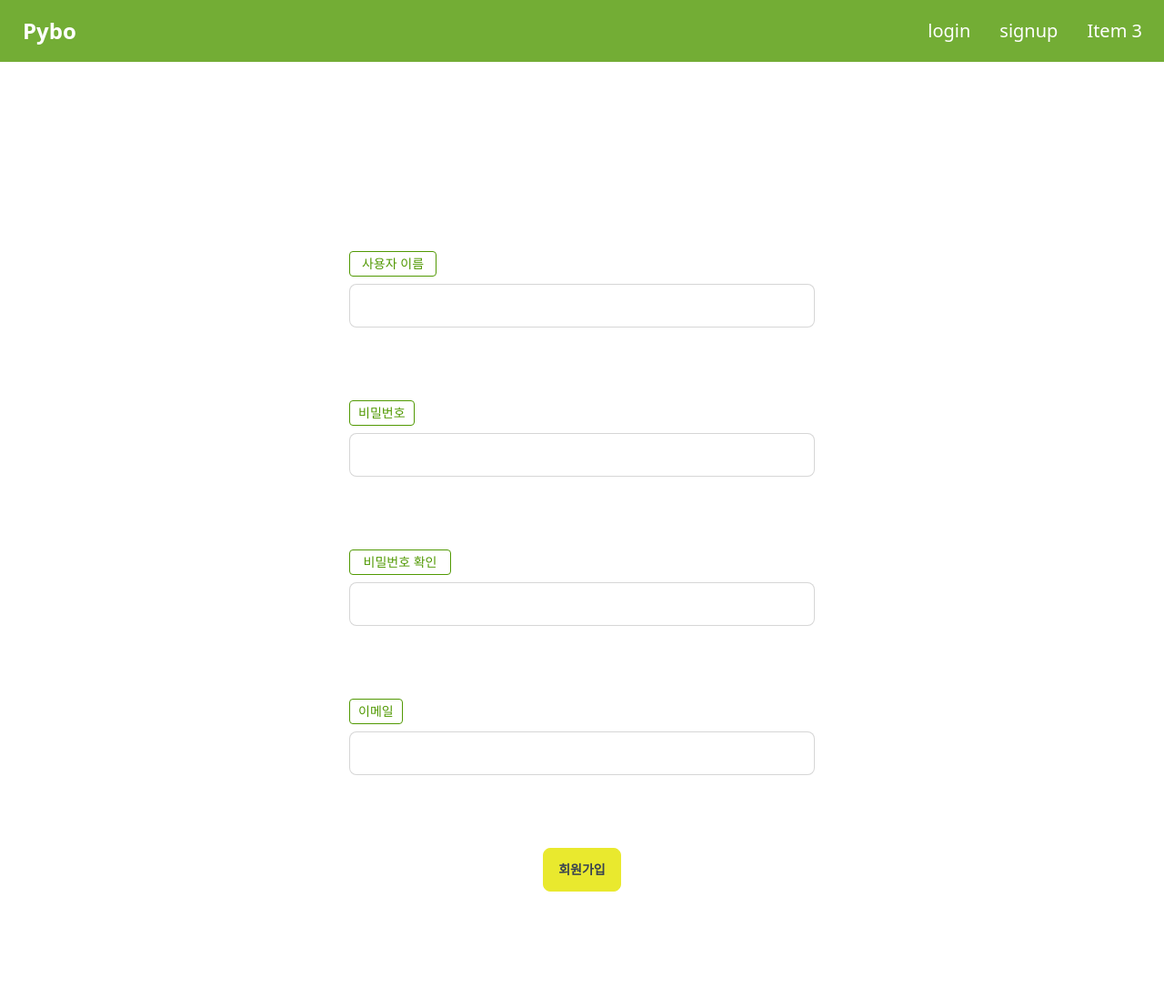
After one commit to miruy/Pybo, a Django app: page /common/signup/ in a window 1280 px wide. The commit adds this page. Shown: the whole page at 91% size. Run offline with Django 4.2, Linux system fonts and the light colour scheme; style sheets or scripts are compiled from the project's sources; some libraries are stand-ins or nearby versions.

Commit message:
django 게시판 회원가입 추가

```diff
--- /dev/null
+++ b/mysite/common/forms.py
@@ -0,0 +1,11 @@
+from django import forms
+from django.contrib.auth.forms import UserCreationForm
+from django.contrib.auth.models import User
+
+
+class UserForm(UserCreationForm):  # 회원가입 폼
+    email = forms.EmailField(label="이메일")
+
+    class Meta:
+        model = User
+        fields = ("username", "password1", "password2", "email")  # password1 : 입력 비밀번호 , password2 : 확인용 비밀번호
--- a/mysite/common/urls.py
+++ b/mysite/common/urls.py
@@ -1,9 +1,11 @@
 from django.urls import path
 from django.contrib.auth import views as auth_views
+from . import views
 
 app_name = 'common'
 
 urlpatterns = [
     path('login/', auth_views.LoginView.as_view(template_name='common/login.html'), name='login'),
     path('logout/', auth_views.LogoutView.as_view(), name='logout'),
+    path('signup/', views.signup, name='signup'),
 ]
--- a/mysite/common/views.py
+++ b/mysite/common/views.py
@@ -1,3 +1,22 @@
 from django.shortcuts import render
 
 # Create your views here.
+
+from django.contrib.auth import authenticate, login
+from django.shortcuts import render, redirect
+from common.forms import UserForm
+
+
+def signup(request):    # 회원가입 함수
+    if request.method == "POST":
+        form = UserForm(request.POST)
+        if form.is_valid():     # POST로 요청 시 회원가입 진행
+            form.save()
+            username = form.cleaned_data.get('username')       # form.cleaned_data : 폼의 입력값을 개별적으로 얻고 싶을 때 사용
+            raw_password = form.cleaned_data.get('password1')
+            user = authenticate(username=username, password=raw_password)   # 사용자 인증 :  사용자명과 비밀번호가 정확한지 검증
+            login(request, user)    # 로그인 : (위에 검증된)사용자 세션 생성
+            return redirect('index')
+    else:       # GET로 요청 시 회원가입 폼으로 이동
+        form = UserForm()
+    return render(request, 'common/signup.html', {'form': form})
--- a/mysite/pybo/views.py
+++ b/mysite/pybo/views.py
@@ -10,7 +10,7 @@ from django.core.paginator import Paginator
 
 
 def index(request):
-    page = request.GET.get('page', '1')  # 페이지 : http://localhost:8000/pybo/?page=1 처럼 GET 방식으로 호출된 URL에서 page값을 가져올 때 사용하는데 메인페이지로 호출됫을 시 기본값으로 page를 1로 설정
+    page = request.GET.get('page', '1')     # 페이지 : http://localhost:8000/pybo/?page=1 처럼 GET 방식으로 호출된 URL에서 page값을 가져올 때 사용하는데 메인페이지로 호출됫을 시 기본값으로 page를 1로 설정
     question_list = Question.objects.order_by('-create_date')   # order_by() : 조회 결과를 정렬하는 함수, -가 있으면 역방향/없으면 순방향
     paginator = Paginator(question_list, 10)    # 페이지 당 10개씩 보여주기
     page_obj = paginator.get_page(page)  # 요청된 페이지에 해당되는 페이징 객체 생성 -> 페이징 객체에는 다양한 속성 존재(블로그 참고)
@@ -55,7 +55,7 @@ def question_create(request):   # 질문 등록 메서드
         if form.is_valid():   # 요청이 온 객체가 데이터를 가지고 있다면(질문제목과 내용이 있다면)
             question = form.save(commit=False)  # 질문제목, 내용 데이터 임시 저장(아직 DB에는 저장안함)
             question.create_date = timezone.now()   # 작성일 저장
-            question.save() # 데이터를 실제로 객체에 저장(실제 DB에 데이터 저장)
+            question.save()  # 데이터를 실제로 객체에 저장(실제 DB에 데이터 저장)
             return redirect('pybo:index')   # 성공 후 질문 목록페이지로 리턴
     else:      # get으로 왔다면(post로 요청이 오지 않았다면)
         form = QuestionForm()   # 빈 객체를 form 변수에 대입(질문제목과 내용없음)
--- a/mysite/templates/base.html
+++ b/mysite/templates/base.html
@@ -23,14 +23,19 @@
             <ul class="menu menu-horizontal p-0 text-xl text-white">
 
                 <li>
-                    {% if user.is_authenticated %}      <!-- 사용자가 이미 로그인 인증되었는지 -->
-                        <a class="" href="{% url 'common:logout' %}">{{ user.username }} (logout)</a>
+                    {% if user.is_authenticated %}      <!-- 인증된 사용자라면 -->
+                        <a href="{% url 'common:logout' %}">{{ user.username }} (logout)</a>
                     {% else %}
-                        <a class="" href="{% url 'common:login' %}">login</a>
+                        <a href="{% url 'common:login' %}">login</a>
                     {% endif %}
                 </li>
 
-                <li><a>Item 2</a></li>
+                <li>
+                    {% if not user.is_authenticated %}      <!-- 인증되지 않은 사용자라면 -->
+                        <a href="{% url 'common:signup' %}">signup</a>
+                    {% endif %}
+                </li>
+
                 <li><a>Item 3</a></li>
             </ul>
         </div>
--- /dev/null
+++ b/mysite/templates/common/signup.html
@@ -0,0 +1,32 @@
+{% extends "base.html" %}
+{% block content %}
+
+    <div class="overflow-x-auto my-32 mx-96">
+
+        <form method="post" action="{% url 'common:signup' %}" class="space-y-20">
+            {% csrf_token %}
+            {% include "form_errors.html" %}
+            <div class="mb-3 space-y-2">
+                <div class="badge badge-primary badge-outline rounded w-24 h-7">사용자 이름</div>
+                <input type="text" name="username" id="username" class="input input-bordered focus:outline-none w-full" value="{{ form.username.value|default_if_none:'' }}">
+            </div>
+            <div class="mb-3 space-y-2">
+                <div class="badge badge-primary badge-outline rounded w-15 h-7">비밀번호</div>
+                <input type="password" name="password1" id="password1" class="input input-bordered focus:outline-none w-full" value="{{ form.password1.value|default_if_none:'' }}">
+            </div>
+            <div class="mb-3 space-y-2">
+                <div class="badge badge-primary badge-outline rounded w-28 h-7">비밀번호 확인</div>
+                <input type="password" name="password2" id="password2" class="input input-bordered focus:outline-none w-full" value="{{ form.password2.value|default_if_none:'' }}">
+            </div>
+            <div class="mb-3 space-y-2">
+                <div class="badge badge-primary badge-outline rounded w-15 h-7">이메일</div>
+                <input type="email" name="email" id="email" class="input input-bordered focus:outline-none w-full" value="{{ form.email.value|default_if_none:'' }}">
+            </div>
+            <div class="text-center">
+                <button type="submit" class="btn btn-secondary text-gray-700 hover:text-white">회원가입</button>
+            </div>
+        </form>
+
+    </div>
+
+{% endblock %}
```
Also changed, not shown: mysite/db.sqlite3.
